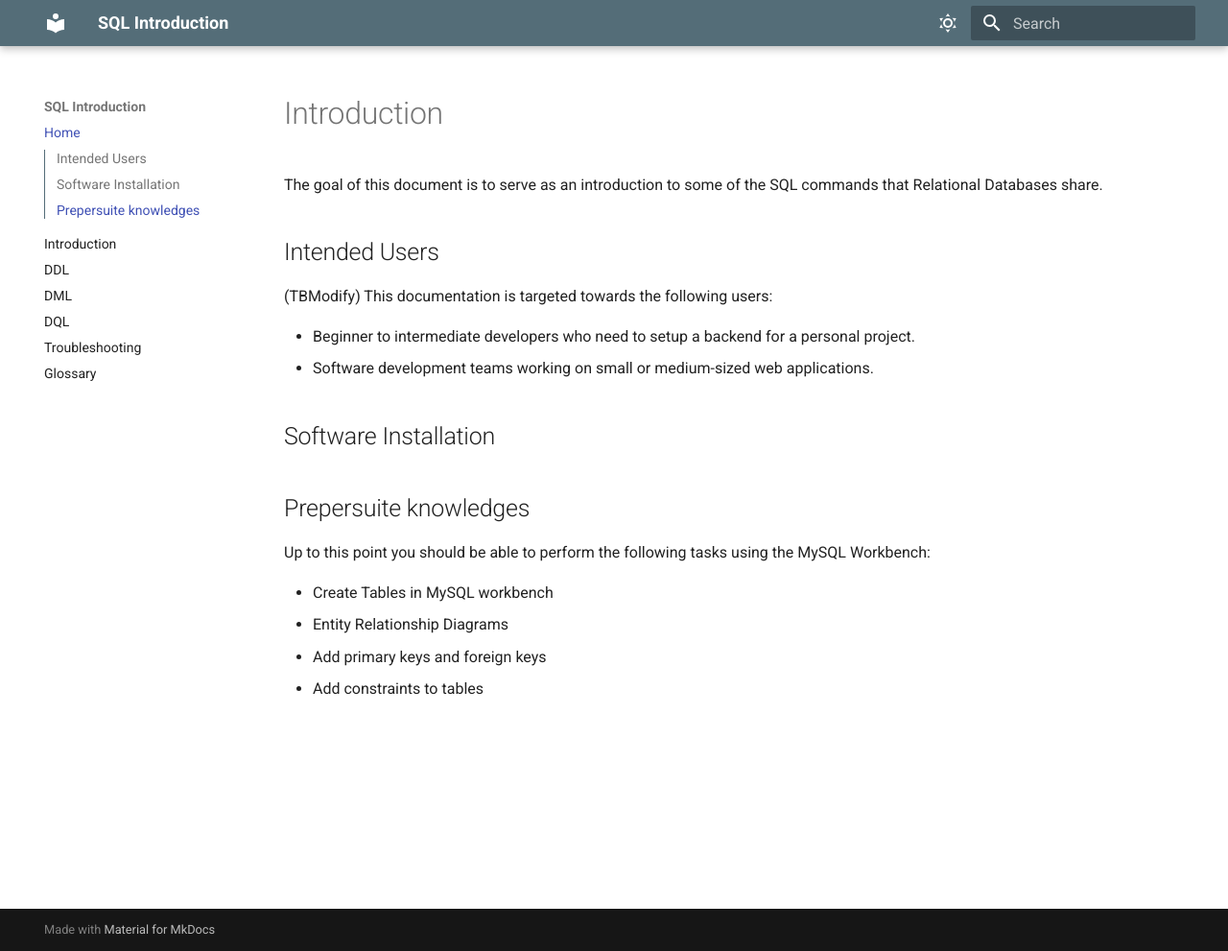
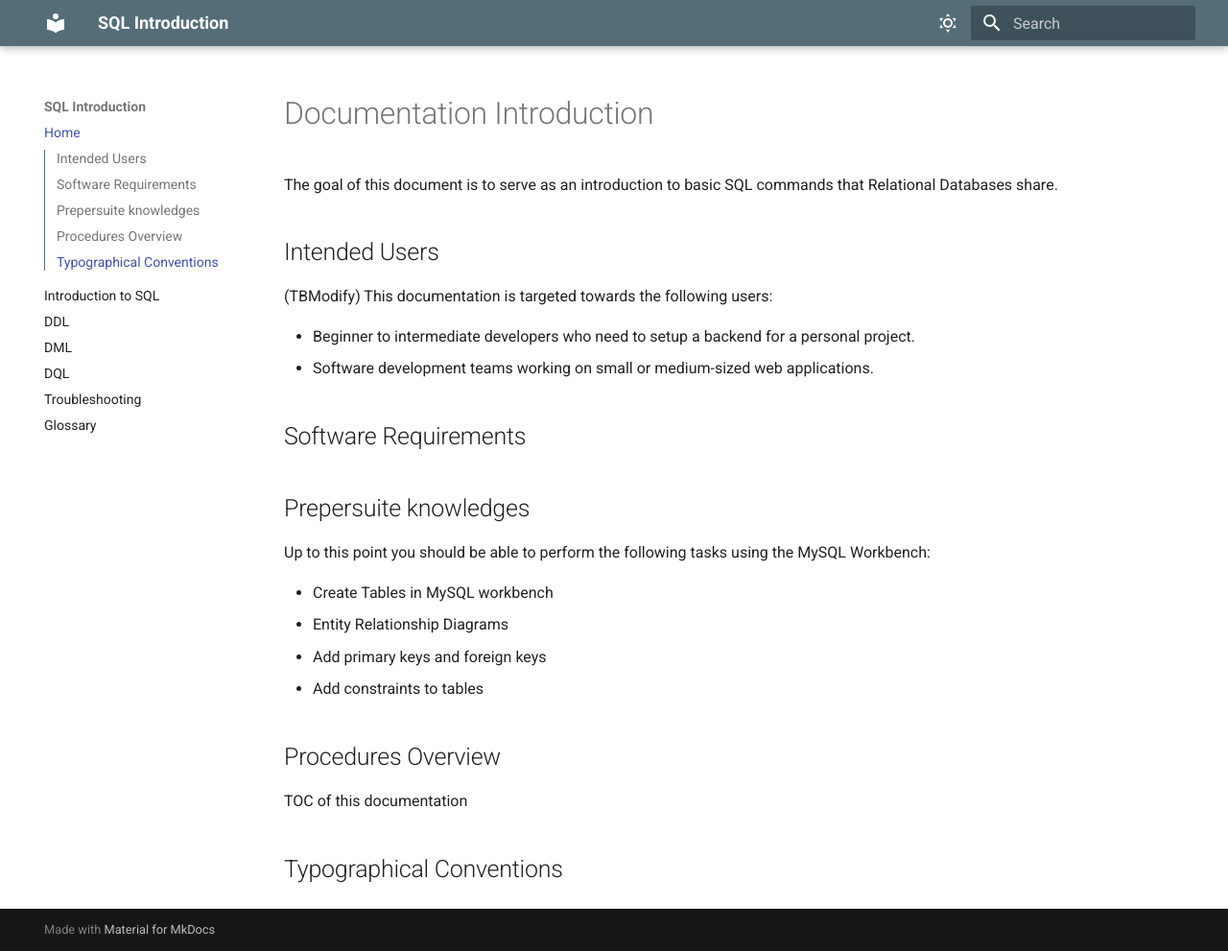
Before and after one commit to AliceEHZz/COMM-DOC-md-user-doc, an MkDocs documentation site: the page built from docs/home.md, in a window 1280 px wide and 991 px high. Shown: the whole window at 96% size. Built offline with MkDocs 1.6.1 and Material for MkDocs 9.7.7, drawn with Linux system fonts in a browser that asks for light colours.

Commit message:
homepage title update

```diff
--- a/docs/home.md
+++ b/docs/home.md
@@ -1,4 +1,4 @@
-# Introduction
+# Documentation Introduction
 
 <!-- except for headlines, all contents need to be modified -->
 
@@ -11,7 +11,7 @@ introduce DML,INSERT - Used to add data to tables. UPDATE - Used to edit data in
 & querying a database using the SELECT statement. clauses like SELECT FROM WHERE GROUP BY HAVING ORDER BY;
 -->
 
-The goal of this document is to serve as an introduction to some of the SQL commands that Relational Databases share.
+The goal of this document is to serve as an introduction to basic SQL commands that Relational Databases share.
 
 ## Intended Users
 
@@ -20,7 +20,7 @@ The goal of this document is to serve as an introduction to some of the SQL comm
 - Beginner to intermediate developers who need to setup a backend for a personal project.
 - Software development teams working on small or medium-sized web applications.
 
-## Software Installation
+## Software Requirements
 
 ## Prepersuite knowledges
 
@@ -30,3 +30,9 @@ Up to this point you should be able to perform the following tasks using the MyS
 - Entity Relationship Diagrams
 - Add primary keys and foreign keys
 - Add constraints to tables
+
+## Procedures Overview
+
+TOC of this documentation
+
+## Typographical Conventions
--- a/mkdocs.yml
+++ b/mkdocs.yml
@@ -1,7 +1,7 @@
 site_name: SQL Introduction
 nav:
   - Home: "home.md"
-  - Introduction: "SQLintroduction.md"
+  - Introduction to SQL: "SQLintroduction.md"
   - DDL: "DDL.md"
   - DML: "DML.md"
   - DQL: "DQL.md"
```
